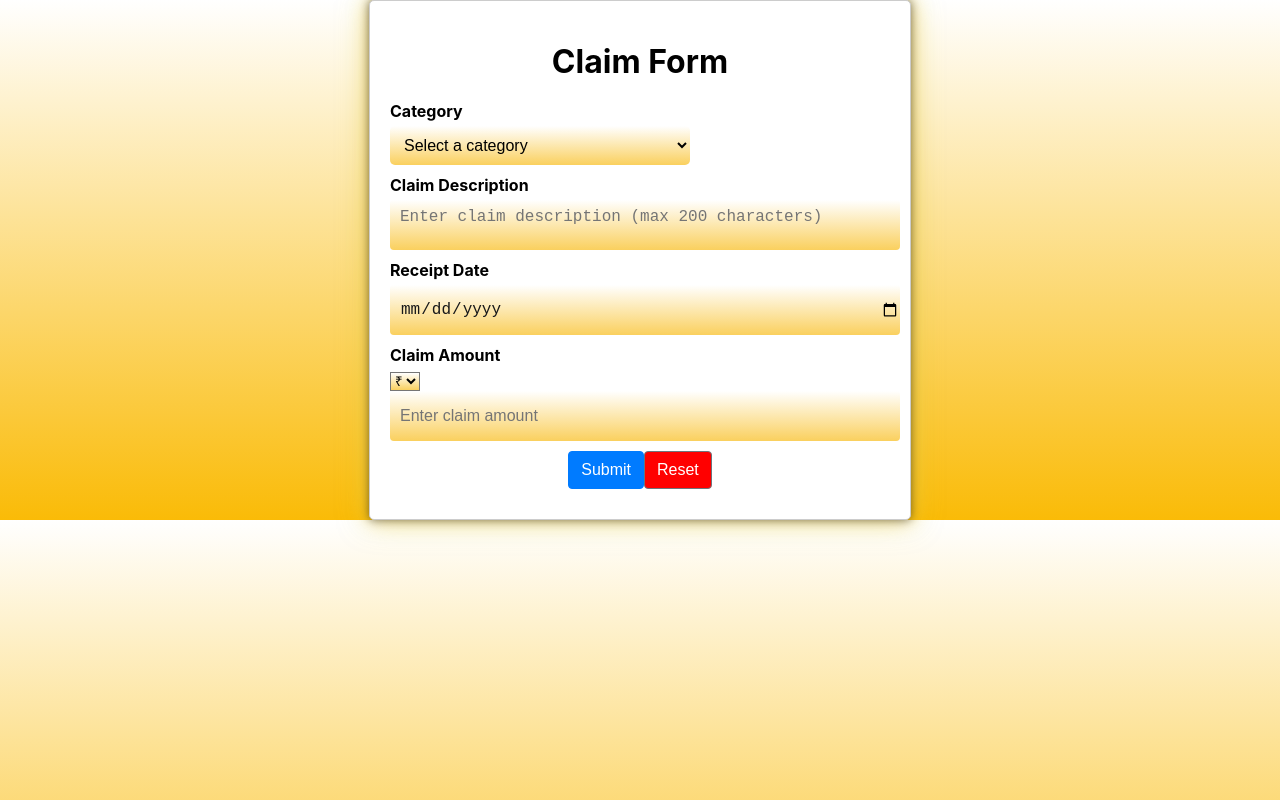
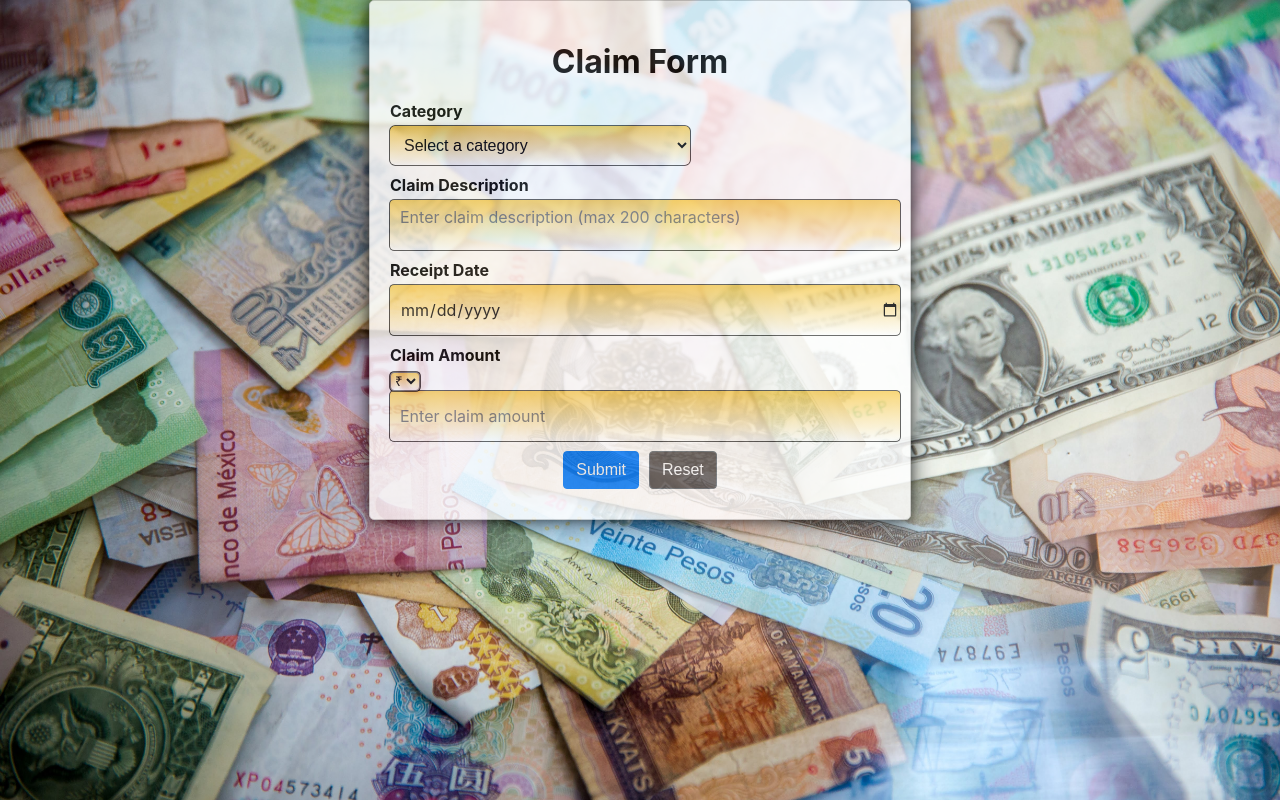
Before and after one commit to keshav1966/hackathon, a React (Create React App) app in the folder frontend/hackusecase/: page / in a window 1280 px wide. Built offline with nearby package versions, Linux system fonts and the light colour scheme.

Commit message:
CSS file updated

```diff
--- a/frontend/hackusecase/src/css/ClaimForm.css
+++ b/frontend/hackusecase/src/css/ClaimForm.css
@@ -1,3 +1,11 @@
+body{
+  /* background-image: linear-gradient(to bottom, #4F6289, #fb9a4a);*/
+  background-image: url("../back5.png");
+  background-repeat: no-repeat;
+  background-size: cover;
+  opacity: 80%;
+
+}
 .claim-form-container {
   max-width: 500px;
   max-height: fit-content;
@@ -6,16 +14,14 @@
   border: 1px solid #ccc;
   border-radius: 5px;
   background-color: #fff;
-  box-shadow: 0 0 10px 0 rgba(0, 0, 0, 0.5), 0 0 20px 0 rgba(243, 184, 56, 0.5), 0 0 30px 0 rgba(222, 224, 81, 0.5);
+  opacity: 100%;
+  box-shadow: 0 0 10px 0 rgba(0, 0, 0, 0.5), 0 0 20px 0 rgba(3, 3, 2, 0.5), 0 0 30px 0 rgba(11, 11, 9, 0.5);
 }
 
-body{
-  background-image: linear-gradient(to bottom, #fff, #fabb07);
-
-}
 #category {
-  background-image: linear-gradient(to bottom, #fff, #fad05e);
+  background-image: linear-gradient(to bottom,#fad05e, #fff );
   border: none;
+  box-shadow: 0 0 0 0.05rem rgba(5, 5, 5, 0.943);
   border-radius: 5px;
   font-size: 16px;
   padding: 10px;
@@ -55,7 +61,14 @@ form {
 
 .form-control {
   display: block;
-  background-image: linear-gradient(to bottom, #fff, #fad05e);
+  border: none;
+  box-shadow: 0 0 0 0.05rem rgba(5, 5, 5, 0.943);
+  background-image: linear-gradient(to bottom,#fad05e, #fff );
+  font-family: -apple-system, BlinkMacSystemFont, 'Segoe UI', 'Roboto', 'Oxygen',
+  'Ubuntu', 'Cantarell', 'Fira Sans', 'Droid Sans', 'Helvetica Neue',
+  sans-serif;
+-webkit-font-smoothing: antialiased;
+-moz-osx-font-smoothing: grayscale;
   width: 100%;
   height: 40px;
   padding: 5px 10px;
@@ -66,12 +79,13 @@ form {
   color: #171819;
   transition: all 0.2s ease-in-out;
   /* background-color: #fff; */
-  border: none;
   border-radius: 4px;
 }
 
 .form-select{
-  background-image: linear-gradient(to bottom, #fff, #fad05e);
+  background-image: linear-gradient(to bottom,#fad05e, #fff );
+  box-shadow: 0 0 0 0.05rem rgba(5, 5, 5, 0.943);
+  border-radius: 4px;
 }
 .form-control:focus {
   border-color: #80bdff;
@@ -114,6 +128,7 @@ form {
   color: #fff;
   background-color: #007bff;
   border-color: #007bff;
+  margin-right: 10px;
 }
 
 .btn-primary:hover {
@@ -124,13 +139,13 @@ form {
 
 .btn-secondary {
   color: #fff;
-  background-color: #ff0000;
+  background-color: #5e5a5a;
   border-color: #6c757d;
 }
 
 .btn-secondary:hover {
   color: #fff;
-  background-color: #cc2b2b;
+  background-color: #393737;
   border-color: #545b62;
 }
 
```
